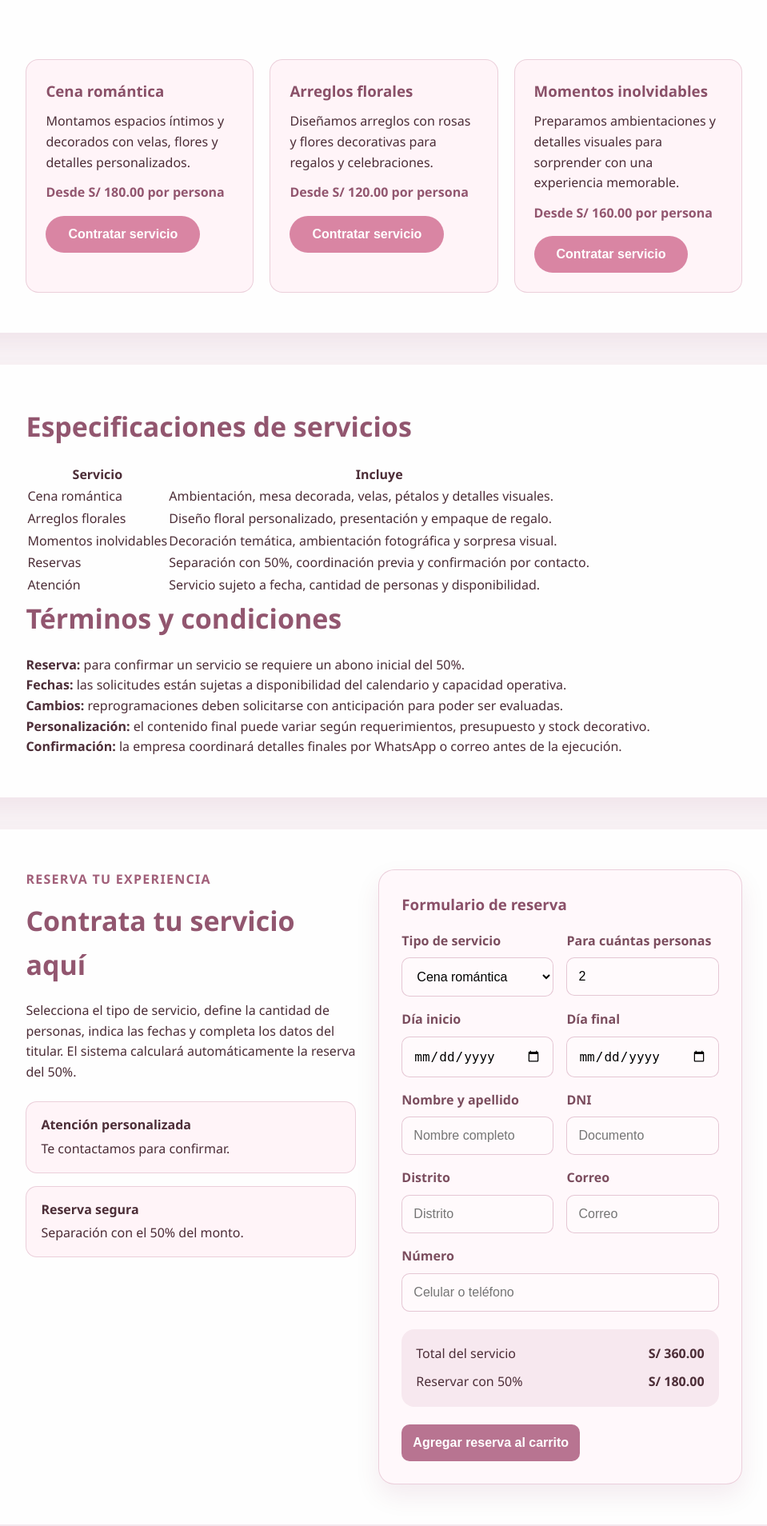
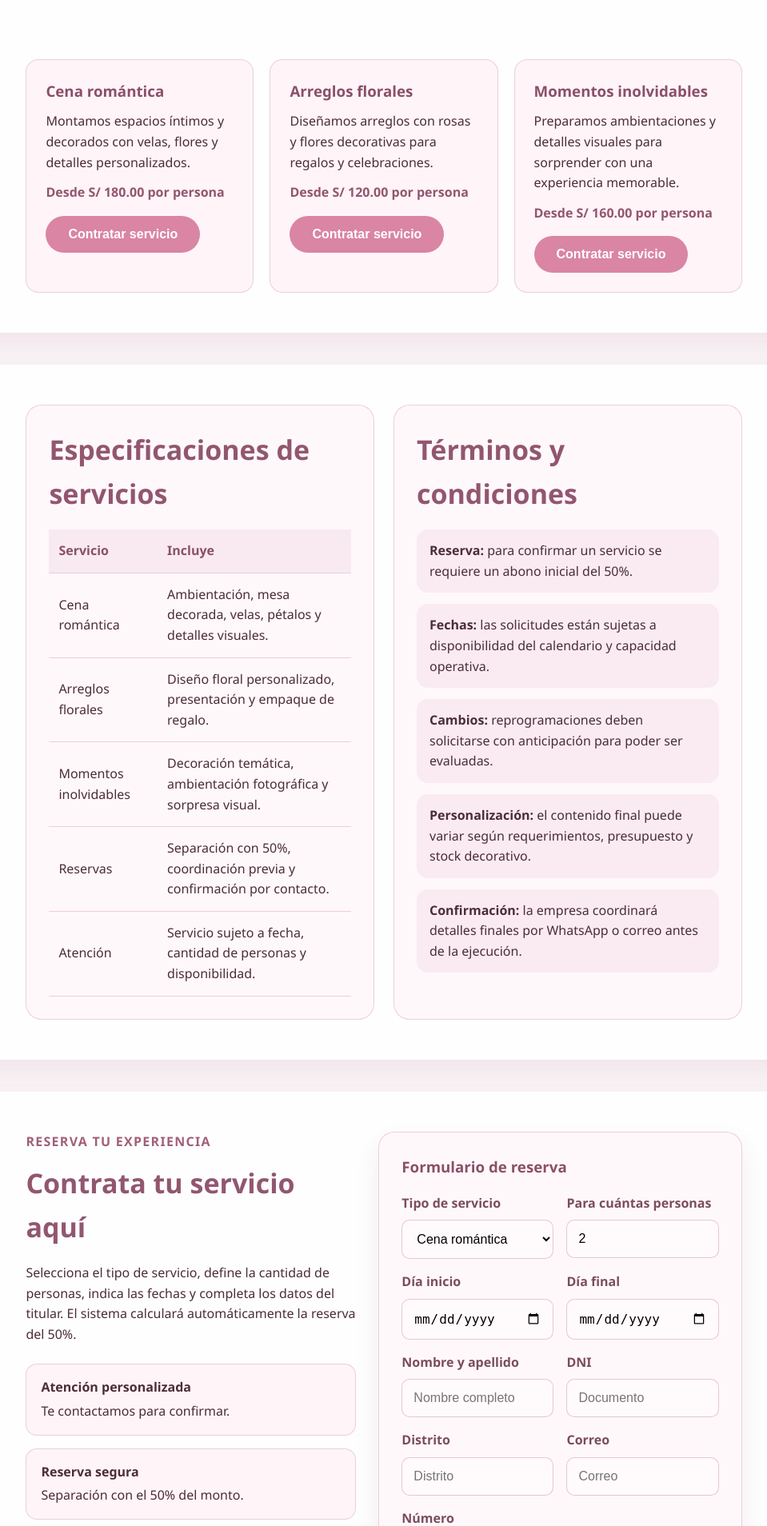
Before and after one commit to sanchez-44/codezx, a PHP site: page /servicios.html in a window 1280 px wide. Shown: the part 648-2556 px from the top of the page at 80% size, without its empty margins (160-1119 px from the left). Run offline with PHP 8.4, Linux system fonts and the light colour scheme.

Commit message:
Agregar estilos para especificaciones y terminos

```diff
--- a/styles.css
+++ b/styles.css
@@ -468,7 +468,6 @@ footer {
   animation: burstIntro 1.4s ease-out forwards;
 }
 
-/* NUEVAS SECCIONES: TIENDA, RESERVA Y CARRITO */
 .shop-grid {
   display: grid;
   grid-template-columns: repeat(3, 1fr);
@@ -637,6 +636,49 @@ footer {
   align-items: center;
   justify-content: space-between;
   gap: 20px;
+}
+
+.info-grid-section {
+  display: grid;
+  grid-template-columns: 1fr 1fr;
+  gap: 24px;
+}
+
+.info-box {
+  background: rgba(255, 248, 251, 0.96);
+  border: 1px solid rgba(233, 203, 215, 0.9);
+  border-radius: 20px;
+  padding: 28px;
+}
+
+.specs-table {
+  width: 100%;
+  border-collapse: collapse;
+  margin-top: 14px;
+}
+
+.specs-table th,
+.specs-table td {
+  text-align: left;
+  padding: 14px 12px;
+  border-bottom: 1px solid rgba(233, 203, 215, 0.9);
+}
+
+.specs-table th {
+  color: #8a5068;
+  background: rgba(247, 231, 238, 0.78);
+}
+
+.terms-list {
+  display: grid;
+  gap: 14px;
+  margin-top: 14px;
+}
+
+.terms-list p {
+  padding: 14px 16px;
+  border-radius: 14px;
+  background: rgba(247, 231, 238, 0.72);
 }
 
 .cart-layout {
@@ -840,7 +882,8 @@ footer {
   .service-page-grid,
   .shop-grid,
   .booking-layout,
-  .cart-layout {
+  .cart-layout,
+  .info-grid-section {
     grid-template-columns: 1fr;
   }
 
```
